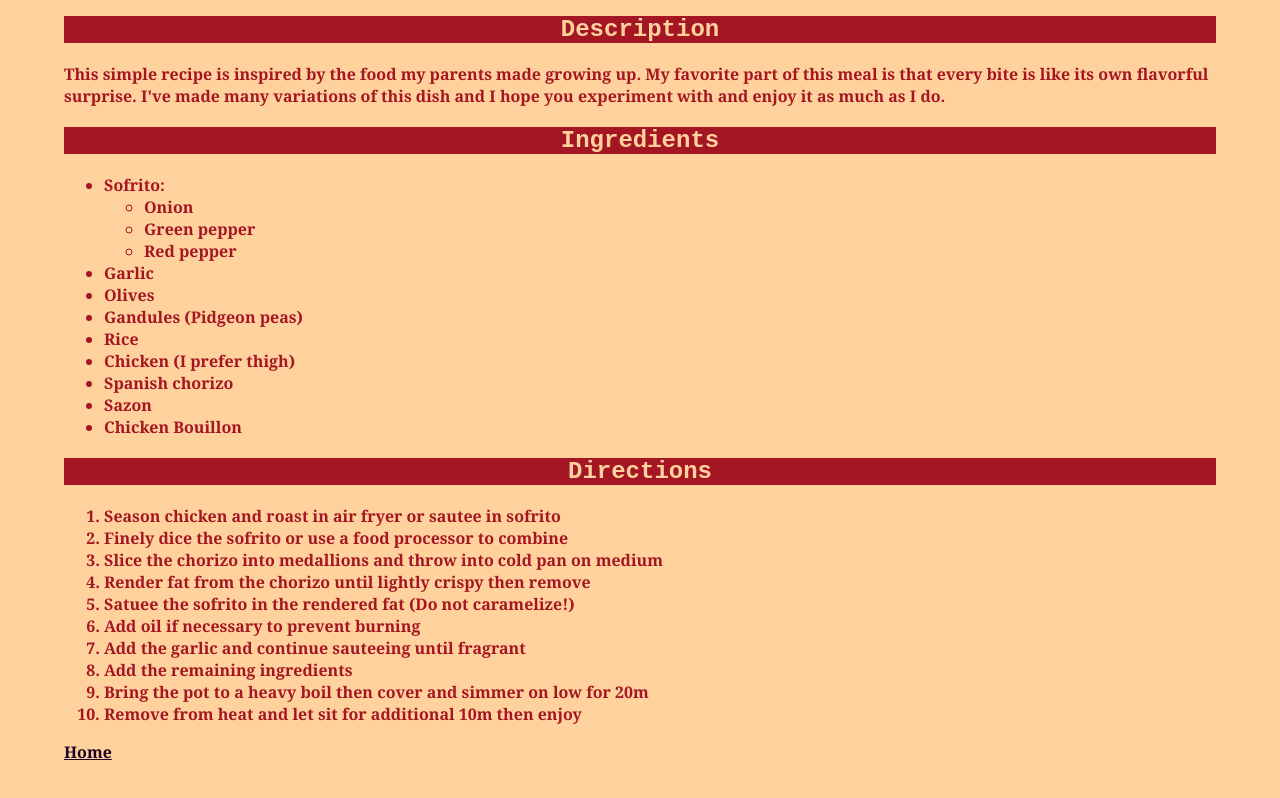
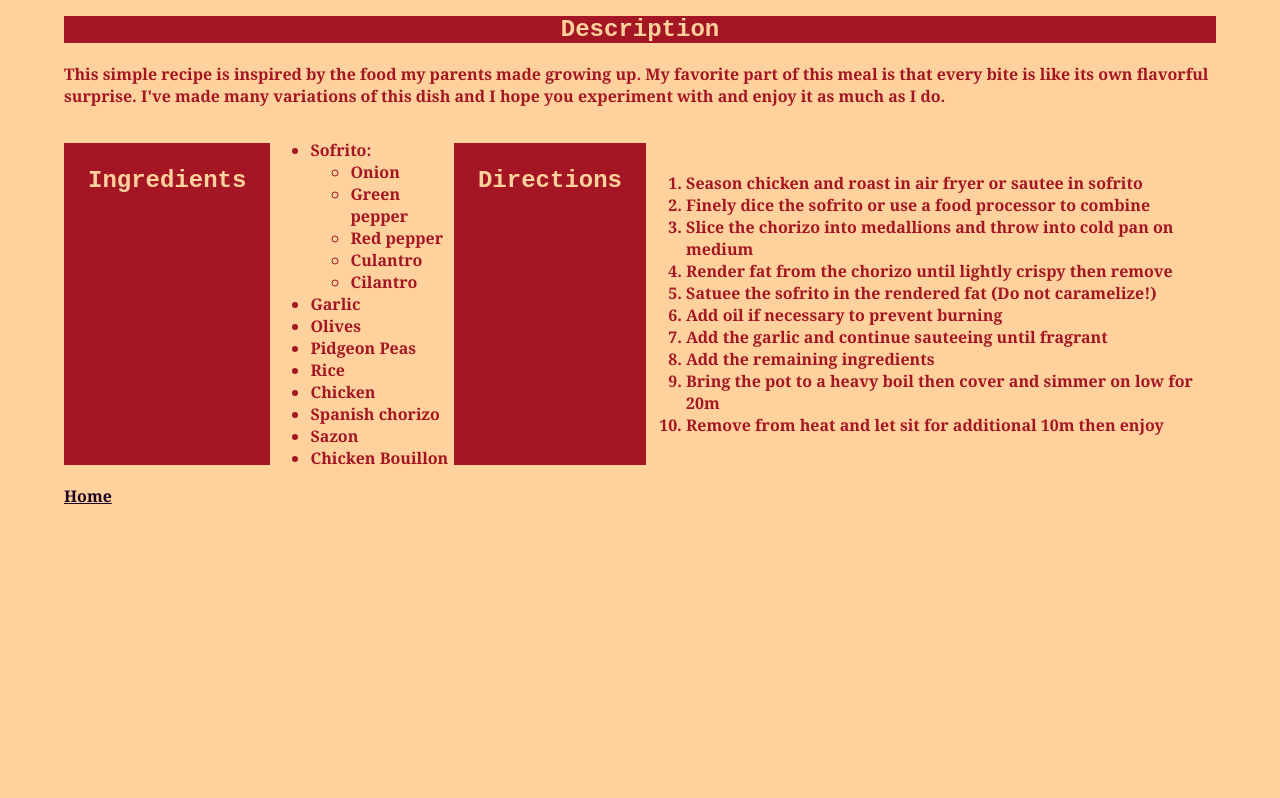
Before and after one commit to riveradanieln/odin-recipes, a plain HTML site: page recipes/arroz-con-pollo.html in a window 1280 px wide. Shown: the part 618-1416 px from the top of the page. After the commit the page ends 1189 px from the top, so only its background shows below. Drawn offline with Linux system fonts and the light colour scheme.

Commit message:
refactor: move <a> outside of <div>

```diff
--- a/recipes/arroz-con-pollo.html
+++ b/recipes/arroz-con-pollo.html
@@ -18,6 +18,7 @@
     as much as I do.
   </p>
 
+  <div class="instructions">
   <h2 class="ingredients title">Ingredients</h2>
   <ul class="ingredients list">
     <li>Sofrito:
@@ -25,13 +26,15 @@
         <li>Onion</li>
         <li>Green pepper</li>
         <li>Red pepper</li>
+        <li>Culantro</li>
+        <li>Cilantro</li>
       </ul>
     </li>
     <li>Garlic</li>
     <li>Olives</li>
-    <li>Gandules (Pidgeon peas)</li>
+    <li>Pidgeon Peas</li>
     <li>Rice</li>
-    <li>Chicken (I prefer thigh)</li>
+    <li>Chicken</li>
     <li>Spanish chorizo</li>
     <li>Sazon</li>
     <li>Chicken Bouillon</li>
@@ -50,6 +53,8 @@
     <li>Bring the pot to a heavy boil then cover and simmer on low for 20m</li>
     <li>Remove from heat and let sit for additional 10m then enjoy</li>
   </ol>
+  </div>
   <a class="link" href="../index.html">Home</a>
+
 </body>
 </html>
```
Also changed, not shown: recipes/flan.html (+3 -0 lines).
